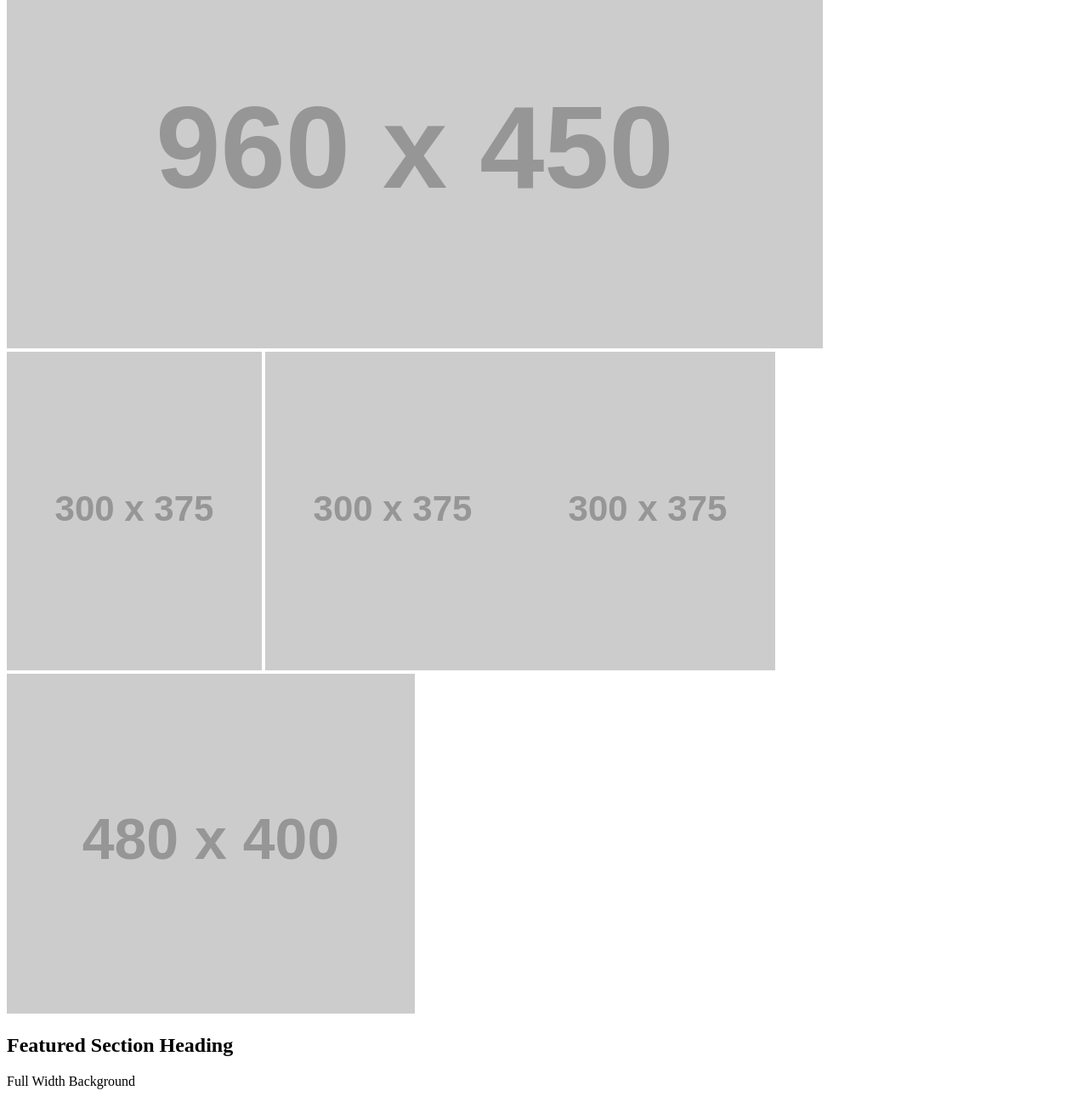
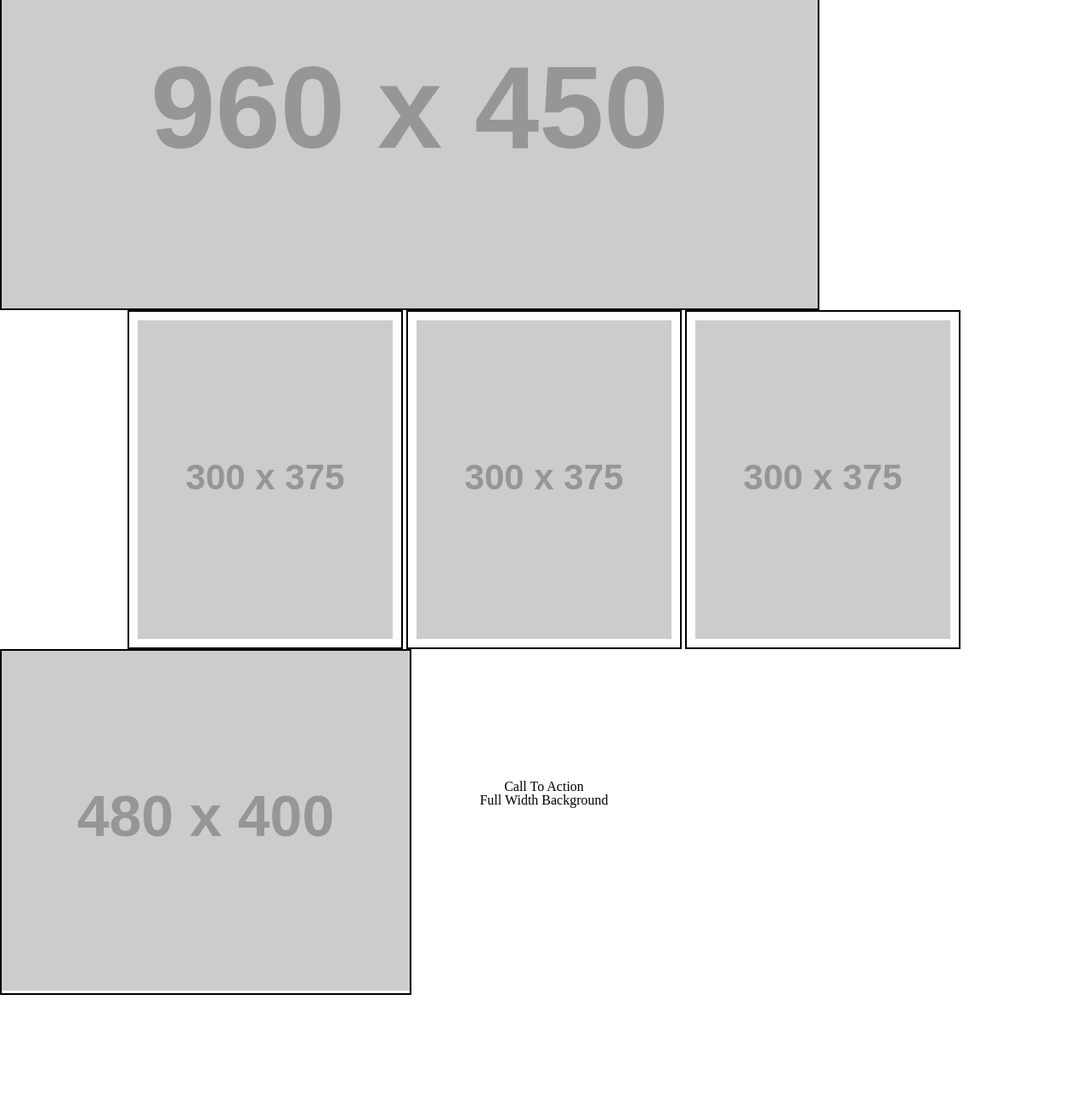
Before and after one commit to ZenAtomsk/wirefame-exercise, a plain HTML site: page index.html in a window 1280 px wide. Shown: the part 226-1516 px from the top of the page at 85% size. After the commit the page ends 1397 px from the top, so only its background shows below. Drawn offline with Linux system fonts and the light colour scheme; placeholder pictures from the web are drawn by us.

Commit message:
wireframe

```diff
--- /dev/null
+++ b/css/style.css
@@ -0,0 +1,46 @@
+
+#navItems{
+  display: inline-block;
+    text-align: center;
+    padding: 25px;
+    margin: 5px;
+    padding-top: 20px;
+}
+body{
+  text-align: center;
+}
+
+.one {
+
+  border: solid 2px black;
+  height: 450px;
+  width: 960px;
+}
+.two {
+  display: inline-block;
+  padding: 10px;
+  height: 375px;
+  width: 300px;
+  border: solid 2px black;
+}
+.three {
+  position: absolute;
+  border: solid 2px black;
+}
+.four {
+    border: 0px;
+    width: 300px;
+    height: 150px;
+    border: solid 2px black;
+    overflow: auto
+
+  }
+}
+.five {
+
+  border: solid 2px black;
+}
+.six {
+
+  border: solid 2px black;
+}
--- a/index.html
+++ b/index.html
@@ -1,32 +1,47 @@
 <!DOCTYPE html>
 <html>
 <head>
+  <link href="css/reset.css" rel="stylesheet" type="text/css" />
+  <link href="css/style.css" rel="stylesheet" type="text/css" />
 
   <title>Document</title>
 </head>
 <body>
   <header>
-    <img id="logo" src="https://placehold.it/200x70/ddd" />
-    <ul>
-      <li></li>
-      <li></li>
-      <li></li>
-      <li></li>
-    </ul>
-  </header>
-  <div class="wrapper">
-    <div class="one"><img src="https://placehold.it/960x450/ddd" /></div>
-    <div class="two"><img src="https://placehold.it/300x375/ddd" />
-      <img src="https://placehold.it/300x375/ddd" /><img src="https://placehold.it/300x375/ddd" />
+    <div>
+        <img src="https://placehold.it/200x70/ddd">
     </div>
-    <div class="three"><img src="https://placehold.it/480x400/ddd"/></div>
-    <div class="four"><h2>Featured Section Heading</h2>
-      <p>
-
+    <div>
+        <ul>
+          <li class="navItems">Nav Item 1</li>
+          <li class="navItems">Nav Item 2</li>
+          <li class="navItems">Nav Item 3</li>
+          <li class="navItems">Nav Item 4</li>
+        </ul>
+    </div>
+</header>
+  <section class="wrapper">
+    <section class="one"><img src="https://placehold.it/960x450/ddd" /></section>
+    <section class="two"><img src="https://placehold.it/300x375/ddd" />
+    </section>
+    <section class="two"><img src="https://placehold.it/300x375/ddd" />
+    </section>
+    <section class="two"><img src="https://placehold.it/300x375/ddd" />
+    </section>
+    <section class="three"><img src="https://placehold.it/480x400/ddd"/></section>
+    <section class="four"><h2>Featured Section Heading</h2>
+      <p>Lorem ipsum dolor sit amet, consectetur adipiscing elit, sed do eiusmod
+        tempor incididunt ut labore et dolore magna aliqua. Ut enim ad minim
+        veniam, quis nostrud exercitation ullamco laboris nisi ut aliquip ex ea
+        commodo consequat. Duis aute irure dolor in reprehenderit in voluptate
+        velit esse cillum dolore eu fugiat nulla pariatur. Excepteur sint occaecat
+        cupidatat non proident, sunt in culpa qui officia deserunt mollit anim id
+        est laborum.
       </p>
-    </div>
-    <div class="five">Full Width Background</div>
-  </div>
+    </section>
+    <div class="button" id="button">Call To Action</div>
+    <section class="five">Full Width Background</section>
+  </section>
 
 </body>
 </html>
--- a/style.css
+++ /dev/null
@@ -1,37 +0,0 @@
-.wrapper {
-  display: grid;
-  grid-template-columns: repeat(3, 1fr);
-  grid-gap: 10px;
-  grid-auto-rows: minmax(100px, auto);
-}
-.one {
-  grid-column: 1 / 3;
-  grid-row: 1;
-}
-.two {
-  grid-column: 2 / 4;
-  grid-row: 1 / 3;
-}
-.three {
-  grid-column: 1;
-  grid-row: 2 / 5;
-}
-.four {
-  grid-column: 3;
-  grid-row: 3;
-}
-.five {
-  grid-column: 2;
-  grid-row: 4;
-}
-.six {
-  grid-column: 3;
-  grid-row: 4;
-}
-
-.four{
-  width: 200px;
-  height: 50px;
-  background-color: #eee;
-  overflow: visible;
-}
```
Also changed, not shown: css/reset.css (renamed from reset.css).
